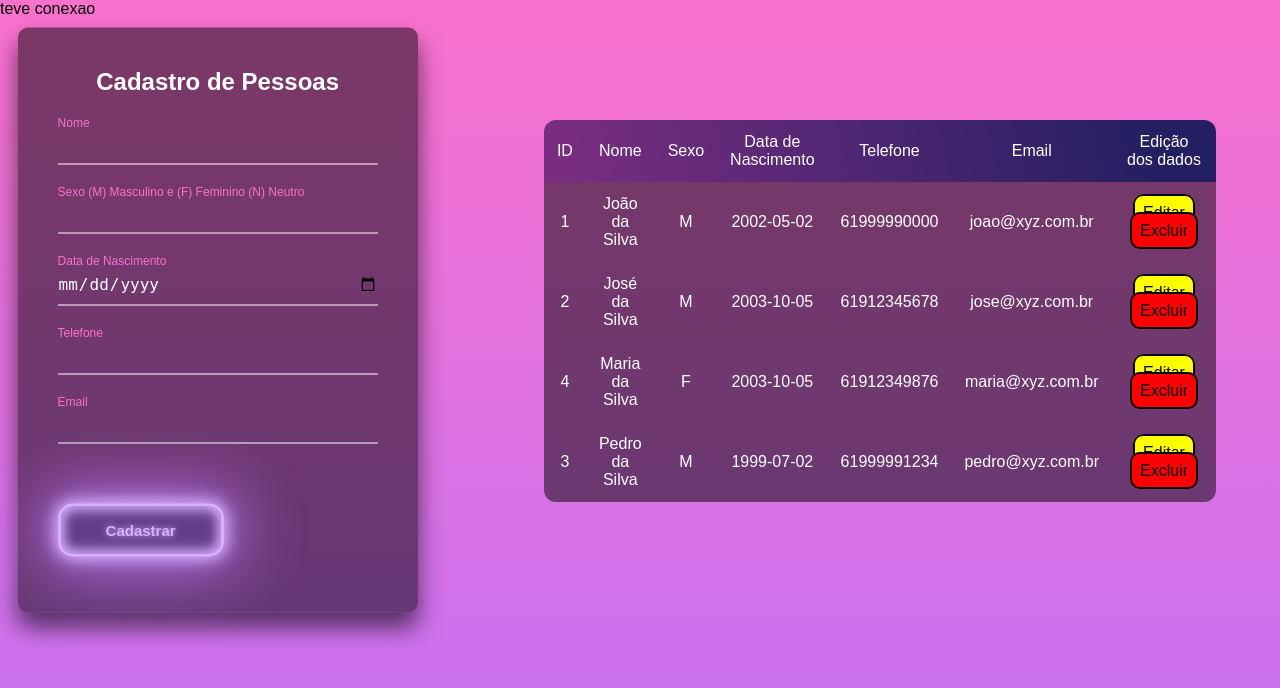
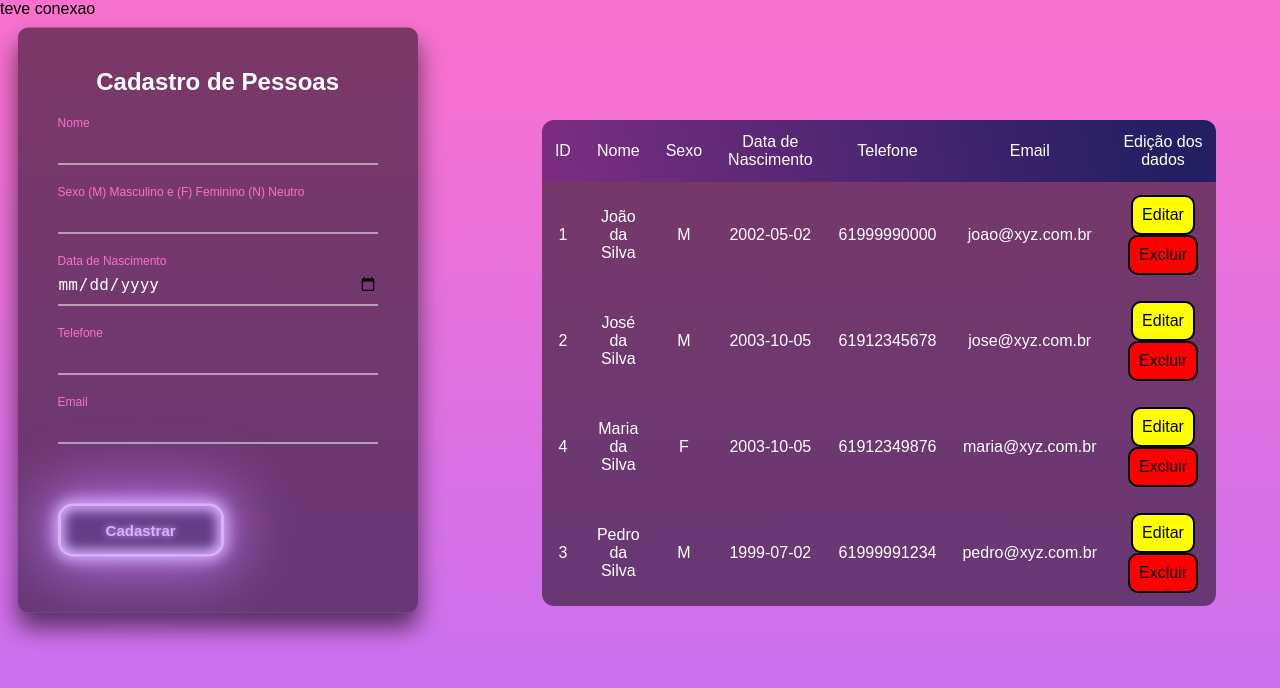
Before and after one commit to Fillipe-Albuquerque-Moreira-Dos-Santos/crud-php-senac, a PHP site: page / in a window 1280 px wide. Shown: the top 688 px of the page. Run offline with PHP 8.4, Linux system fonts and the light colour scheme; data comes from the database, SQL or seed files in the repository.

Commit message:
Update style.css

```diff
--- a/agenda_crud_php/style.css
+++ b/agenda_crud_php/style.css
@@ -1,4 +1,13 @@
-
+html {
+  height: 100%;
+}
+body {
+  margin:0;
+  padding:0;
+  font-family: sans-serif;
+  background: linear-gradient(to top, #c471f5 0%, #fa71cd 100%);
+}
+/* Table */
 
  #direita{
      position: absolute;
@@ -19,7 +28,6 @@
         -moz-border-radius: 12px;
              border-radius: 12px;
 
-
  }
 
  td,  th {
@@ -39,14 +47,17 @@
    color: white;
  }
 
+/* Table Button */
+
  a{
      color: black;
-     padding: 8px;
+     padding: 9px;
      margin: 0px 5px;
      text-decoration: none;
      border: 2px solid;
      border-radius: 10px 10px 10px;
      background: gray;
+     display: inline-block;
  }
 
  a:nth-child(1) {
@@ -67,15 +78,7 @@
      background: #F0E68C;
  }
 
- html {
-   height: 100%;
- }
- body {
-   margin:0;
-   padding:0;
-   font-family: sans-serif;
-   background: linear-gradient(to top, #c471f5 0%, #fa71cd 100%);
- }
+ /* Registration screen */
 
  .login-box {
    position: absolute;
@@ -132,6 +135,8 @@
    font-size: 12px;
  }
 
+ /* Registration button */
+
  .inv {
    cursor: pointer;
   --glow-color: rgb(217, 176, 255);
```
